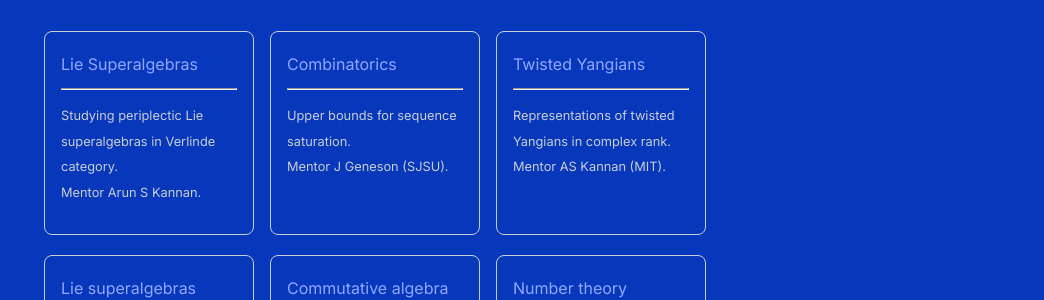
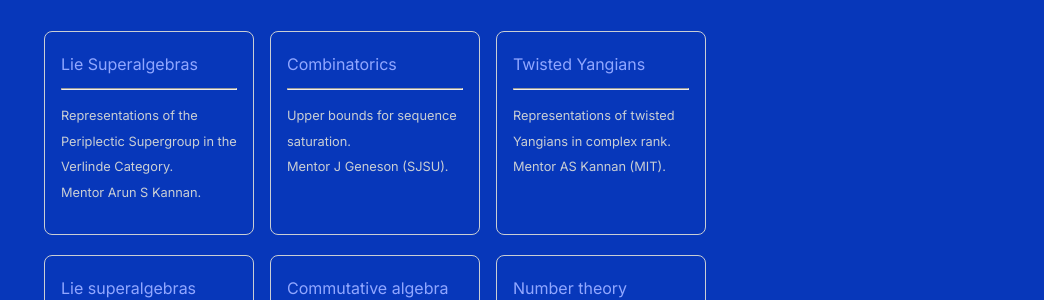
Before and after one commit to shihankanungo/shihankanungo.github.io, a Jekyll site: the page built from projects.md, in a window 1280 px wide. Shown: the part 595-895 px from the top of the page, without its empty margins (236-1280 px from the left). Built offline with Jekyll 4.4.1, drawn with Linux system fonts in a browser that asks for light colours.

Commit message:
Update home.yml

```diff
--- a/_data/home.yml
+++ b/_data/home.yml
@@ -97,7 +97,7 @@ course_entries:
 project_entries:
   - title: Lie Superalgebras
     url: arun-26
-    desc: Studying periplectic Lie superalgebras in Verlinde category. <br> Mentor Arun S Kannan.
+    desc: Representations of the Periplectic Supergroup in the Verlinde Category. <br> Mentor Arun S Kannan.
 
   - title: Combinatorics
     url: primes-25
```
